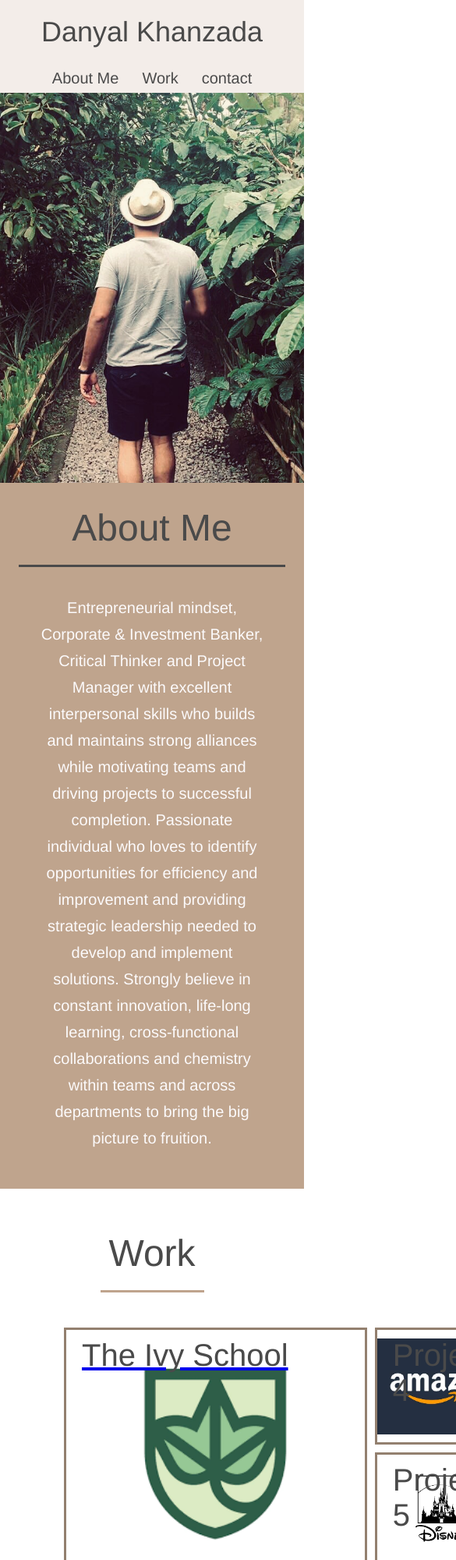
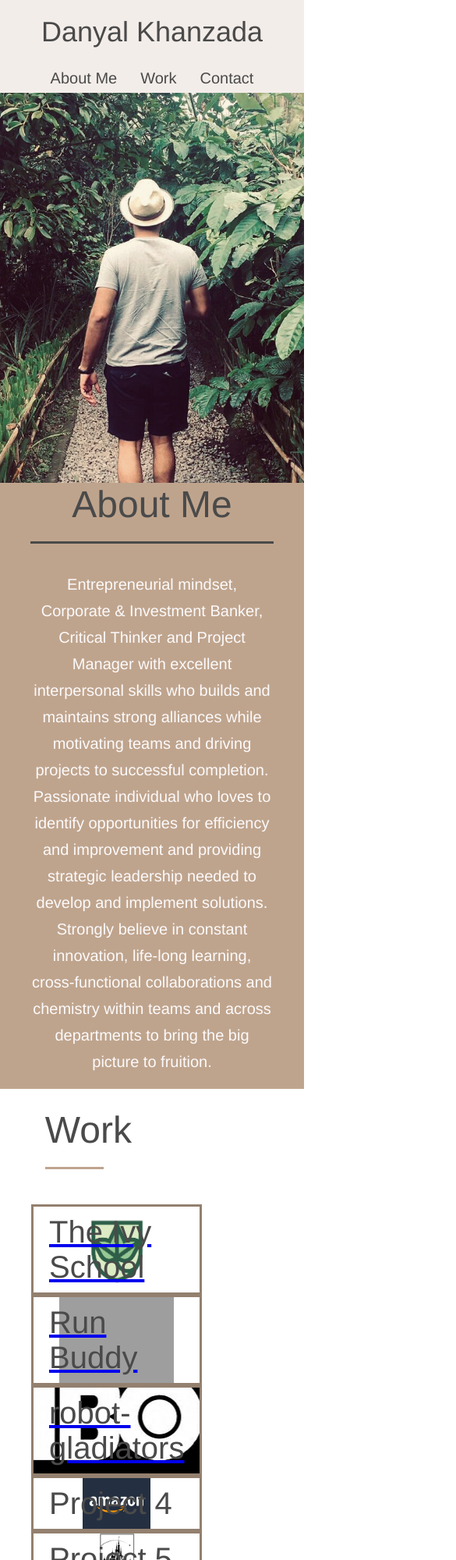
Before and after one commit to DanyalKhanzada/dk-portfolio, a plain HTML site: page index.html in a window 390 px wide. Shown: the top 2000 px of the page at 78% size, 585 px wide, since content can reach past the window. Drawn offline with Linux system fonts and the light colour scheme; grey boxes are pictures that could not be loaded.

Commit message:
mobile-query-completed

```diff
--- a/assets/style.css
+++ b/assets/style.css
@@ -5,17 +5,12 @@
 }
 
 :root {
-    --forest-green:#158c51;
-    --navy-blue: #021f33;
-    --magenta-pink: #6e1a4a;
     --white: #fcfafb;
-    --light-green: #96c897;
     --beige: #f3ede9;
     --grey: #9a9796;
     --charcoal: #4a4a4a;
     --brown: #93806f;
     --dark-brown: #bfa48d;
-
 }
 
 body {
@@ -276,6 +271,7 @@ header {
         color: var(--charcoal);
       }
 
+
       /* MEDIA QUERY FOR SMALLER DESKTOP SCREENS AND SMALLER */
       @media screen and (max-width: 980px) {
         header {
@@ -299,92 +295,85 @@ header {
           font-size: 20px;
         }
 
-        footer h2, footer div {
-          text-align: center;
-          width: 100%;
+        .section-title {
+          width: 80%;
         }
 
-        .hero-cta, .hero-form {
-          width: 100%;
+        .work {
+          padding-bottom: 0;
+          justify-content: center;
+          display: inline-block;
         }
 
-        .hero-cta {
+
+      /* MEDIA QUERY FOR TABLETS AND SMALLER */
+      @media screen and (max-width: 768px) {
+        header {
+          padding-bottom: 0;
+          justify-content: center;
+          position: relative;
+        }
+
+        header h1 {
+          width: 100%;
           text-align: center;
+        }
+
+        header nav ul {
+          margin-top: 20px;
+          width: 100%;
+          justify-content: center;
+        }
+
+        header nav ul li a {
+          font-size: 20px;
         }
 
         .section-title {
           width: 80%;
         }
 
-        .trainer {
-          flex: 0 70%;
+        .work {
+          padding-bottom: 0;
+          justify-content: center;
+          display: inline-block;
         }
 
-        .contact-info iframe{
-          flex: 1 100%;
-        }
-      }
 
-      /* MEDIA QUERY FOR TABLETS AND SMALLER */
-      @media screen and (max-width: 768px) {
-        section {
-          padding: 30px 15px;
+      /* MEDIA QUERY FOR MOBILE PHONES AND SMALLER */
+      @media screen and (max-width: 575px) {
+        header {
+          padding-bottom: 0;
+          justify-content: center;
+          position: relative;
         }
 
-        .step h3 {
-          flex: 1 100%;
+        header h1 {
+          width: 100%;
           text-align: center;
         }
 
-        .step-info {
-          flex: 2 100%;
-          text-align: center;
+        header nav ul {
+          margin-top: 20px;
+          width: 100%;
           justify-content: center;
         }
 
-        .step-img {
-          flex: 0 32%;
-          margin-right: 0;
-          margin-top: 15px;
-          margin-bottom: 15px;
-        }
-
-        .step-text {
-          flex: 100%;
-        }
-
-        .trainer-bio h3, .trainer-bio h4 {
-          display: block;
-        }
-      }
-
-      /* MEDIA QUERY FOR MOBILE PHONES AND SMALLER */
-      @media screen and (max-width: 575px) {
-        .hero-form button {
-          width: 100%;
+        header nav ul li a {
+          font-size: 20px;
         }
 
         .section-title {
-          width: 95%;
+          width: 80%;
         }
 
-        .intro p {
-          width: 100%;
+        .work {
+          padding-bottom: 0;
+          justify-content: center;
+          display: inline-block;
+          width: 49%;
         }
 
-        .trainer {
-          flex: 0 100%;
+        .service-grid-container {
+          display:inline-block;
         }
-
-        .contact-info {
-          text-align: center;
-        }
-
-        .contact-info > * {
-          flex: 0 100%;
-        }
-
-        .contact-form {
-          order: 3;
-        }
-      }
--- a/index.html
+++ b/index.html
@@ -22,7 +22,7 @@
                     <a href="#work">Work</a>
                 </li>
                 <li>
-                    <a href="#contact">contact</a>
+                    <a href="#contact">Contact</a>
                 </li>
             </ul>
         </nav>
```
